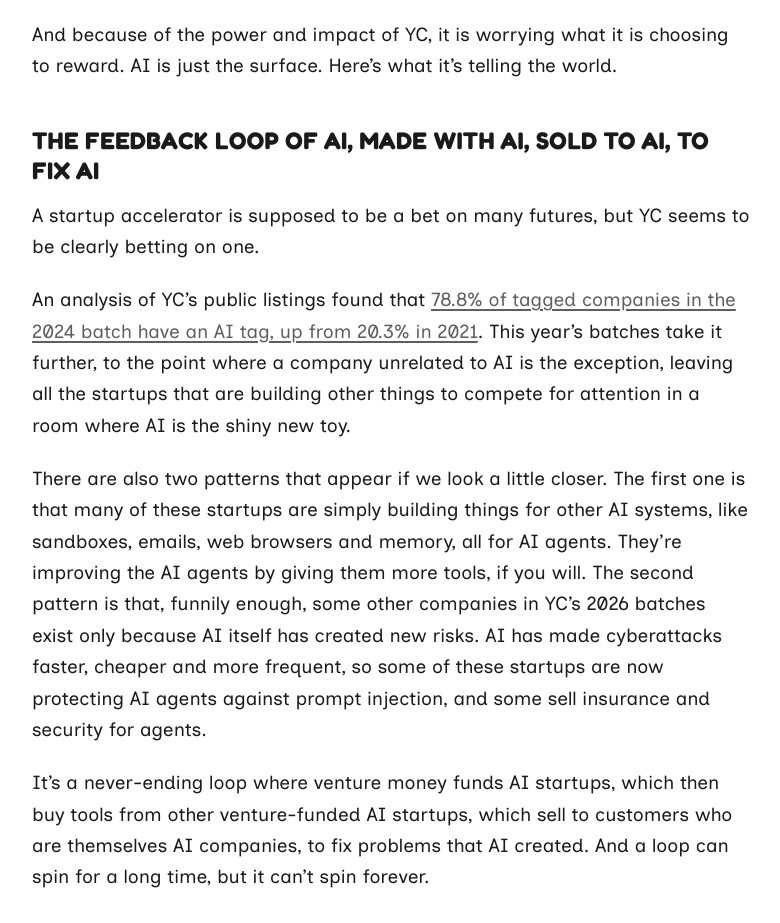
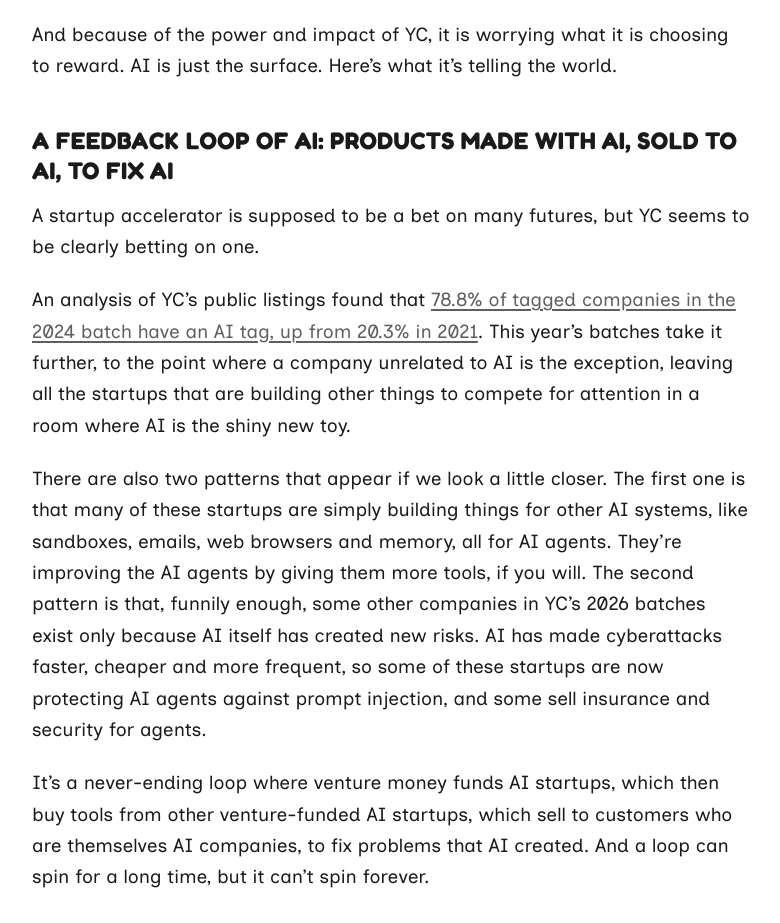
Before and after one commit to pauladvg/paula-consults, a plain HTML site: page blog/yc-2026-anything-goes/index.html in a window 1280 px wide. Shown: the part 1153-2076 px from the top of the page, without its empty margins (300-1080 px from the left). Drawn offline with Linux system fonts and the light colour scheme.

Commit message:
Blog post edit of subtitles

```diff
--- a/blog/yc-2026-anything-goes/index.html
+++ b/blog/yc-2026-anything-goes/index.html
@@ -73,7 +73,7 @@
       <p>So far in 2026, Y Combinator has funded <a href="https://www.ycombinator.com/companies" target="_blank" rel="noopener noreferrer">more than 600 companies</a>. Almost all of them use AI in some way, and <a href="https://mikareyes.com/ai/yc-spring-2026-batch-trends" target="_blank" rel="noopener noreferrer">for about 80%, AI is the whole product</a>.</p>
       <p>You don’t have to be against AI to find that number a little unsettling. The last few times people agreed on something this enthusiastically, we were talking about the dot-com bubble, NFTs, and the infamous metaverse. Many of us are concerned, and rightfully so.</p>
       <p>And because of the power and impact of YC, it is worrying what it is choosing to reward. AI is just the surface. Here’s what it’s telling the world.</p>
-      <h2>The feedback loop of AI, made with AI, sold to AI, to fix AI</h2>
+      <h2>A feedback loop of AI: products made with AI, sold to AI, to fix AI</h2>
       <p>A startup accelerator is supposed to be a bet on many futures, but YC seems to be clearly betting on one.</p>
       <p>An analysis of YC’s public listings found that <a href="https://rocketlist.ai/insights/yc-mortality-table" target="_blank" rel="noopener noreferrer">78.8% of tagged companies in the 2024 batch have an AI tag, up from 20.3% in 2021</a>. This year’s batches take it further, to the point where a company unrelated to AI is the exception, leaving all the startups that are building other things to compete for attention in a room where AI is the shiny new toy.</p>
       <p>There are also two patterns that appear if we look a little closer. The first one is that many of these startups are simply building things for other AI systems, like sandboxes, emails, web browsers and memory, all for AI agents. They’re improving the AI agents by giving them more tools, if you will. The second pattern is that, funnily enough, some other companies in YC’s 2026 batches exist only because AI itself has created new risks. AI has made cyberattacks faster, cheaper and more frequent, so some of these startups are now protecting AI agents against prompt injection, and some sell insurance and security for agents.</p>
```
